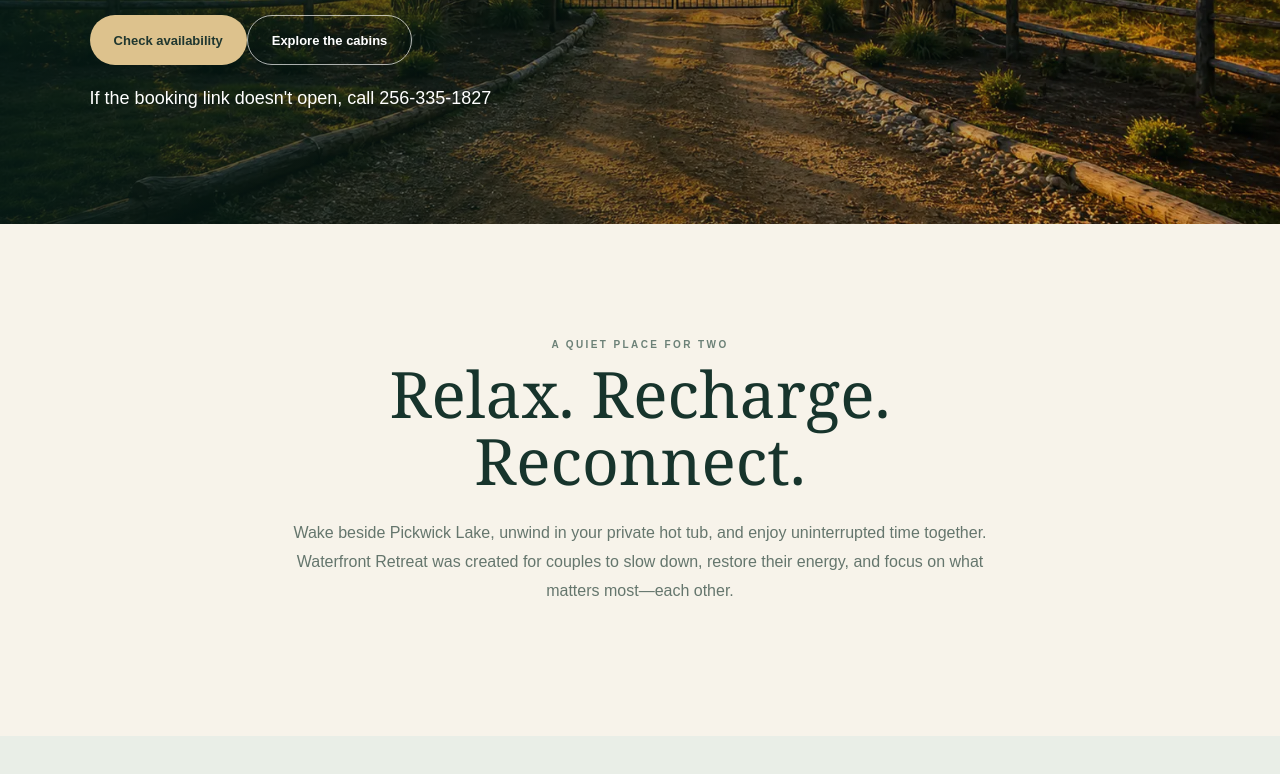
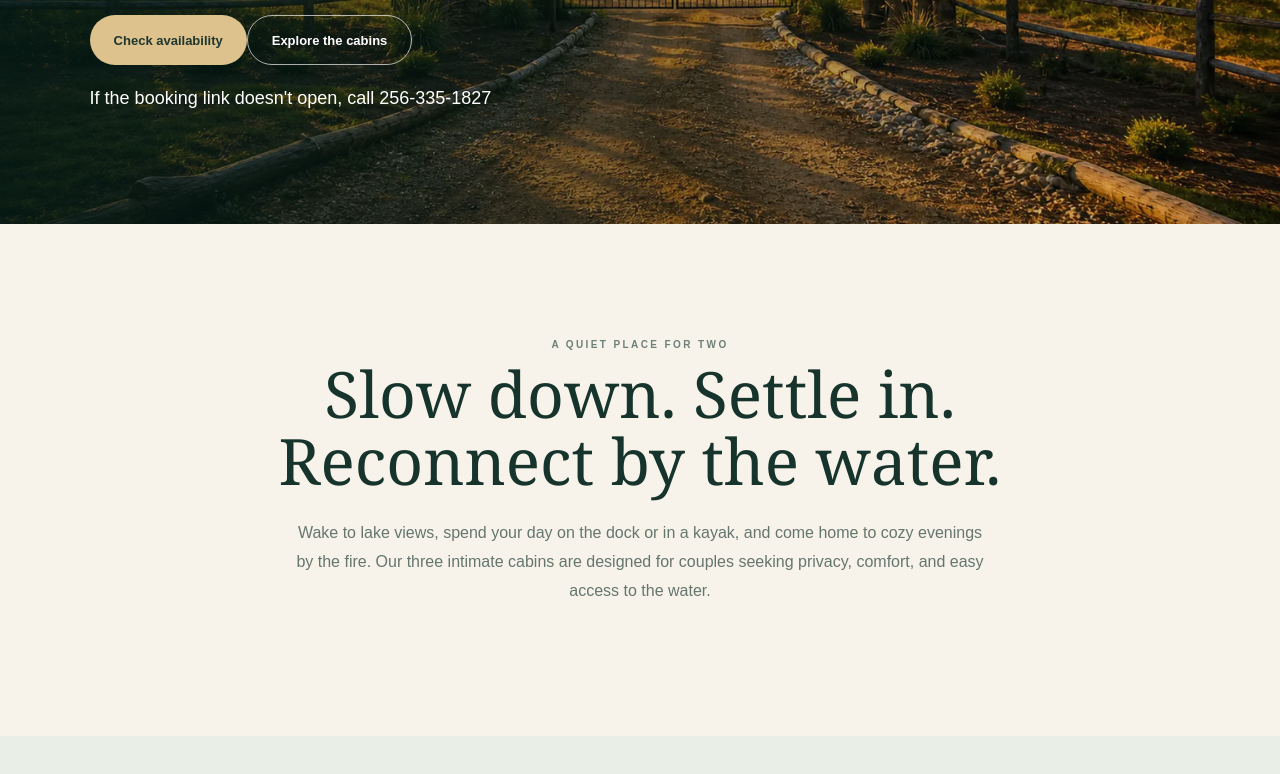
Before and after one commit to rebeccajacobs03-droid/waterfront-retreat, a website: page index.html in a window 1280 px wide. Shown: the part 512-1286 px from the top of the page. Drawn offline with Linux system fonts and the light colour scheme; files whose address does not match are found by name.

Commit message:
Revert homepage motto change from wrong deployment

```diff
--- a/index.html
+++ b/index.html
@@ -5,7 +5,7 @@
 <link rel="stylesheet" href="outdoor-gallery.css"></head><body><main>
 <header><a class="brand" href="./"><b>Waterfront Retreat</b><span>on Pickwick Lake</span></a><nav><a href="cabins.html">Cabins</a><a href="#about">About</a><a href="#contact">Contact</a><a class="nav-book" href="https://waterfront_retreat_direct_booking.guestybookings.com/en" target="_blank" rel="noopener">Book now</a></nav></header>
 <section class="hero"><img src="images/entrance.webp" alt="Entrance to Waterfront Retreat"><div class="overlay"></div><div class="hero-content"><p class="kicker light">Cherokee, Alabama · Adults only</p><h1>Your waterfront escape awaits.</h1><p class="hero-sub">Three private cabins made for romance, rest, and reconnection on beautiful Pickwick Lake.</p><div class="hero-actions"><a class="btn gold" href="https://waterfront_retreat_direct_booking.guestybookings.com/en" target="_blank" rel="noopener">Check availability</a><a class="btn clear" href="cabin.html?c=blue-heron">Explore the cabins</a></div><p class="hero-fallback">If the booking link doesn't open, call <a href="tel:+12563351827">256-335-1827</a></p></div></section>
-<section class="welcome" id="about"><p class="kicker">A quiet place for two</p><h2>Relax. Recharge.<br>Reconnect.</h2><p>Wake beside Pickwick Lake, unwind in your private hot tub, and enjoy uninterrupted time together. Waterfront Retreat was created for couples to slow down, restore their energy, and focus on what matters most—each other.</p></section>
+<section class="welcome" id="about"><p class="kicker">A quiet place for two</p><h2>Slow down. Settle in.<br>Reconnect by the water.</h2><p>Wake to lake views, spend your day on the dock or in a kayak, and come home to cozy evenings by the fire. Our three intimate cabins are designed for couples seeking privacy, comfort, and easy access to the water.</p></section>
 <section class="cabins"><div class="section-title"><div><p class="kicker">Three unique retreats</p><h2>Choose your cabin</h2></div><p>Each cabin welcomes two guests and gives you your own peaceful hideaway on Pickwick Lake.</p></div><div id="home-cabins" class="grid"></div></section>
 <section class="lake"><div class="lake-photo"><img src="images/firepit.webp" alt="Fire pit beside Pickwick Lake"></div><div class="lake-copy"><p class="kicker light">Life is better at the lake</p><h2>Morning light. Quiet evenings.</h2><p>From sunrise paddles to fireside conversations, the lake sets the rhythm for a relaxed and restorative stay.</p></div></section>
 <section class="lake-life"><div class="lake-life-heading"><div><p class="kicker">Beyond your cabin</p><h2>Life at the lake</h2></div><p>Discover wildlife, sunsets, and the peaceful shores that make this a special place to recharge.</p></div><div id="lake-gallery" class="lake-life-grid"></div></section>
```
